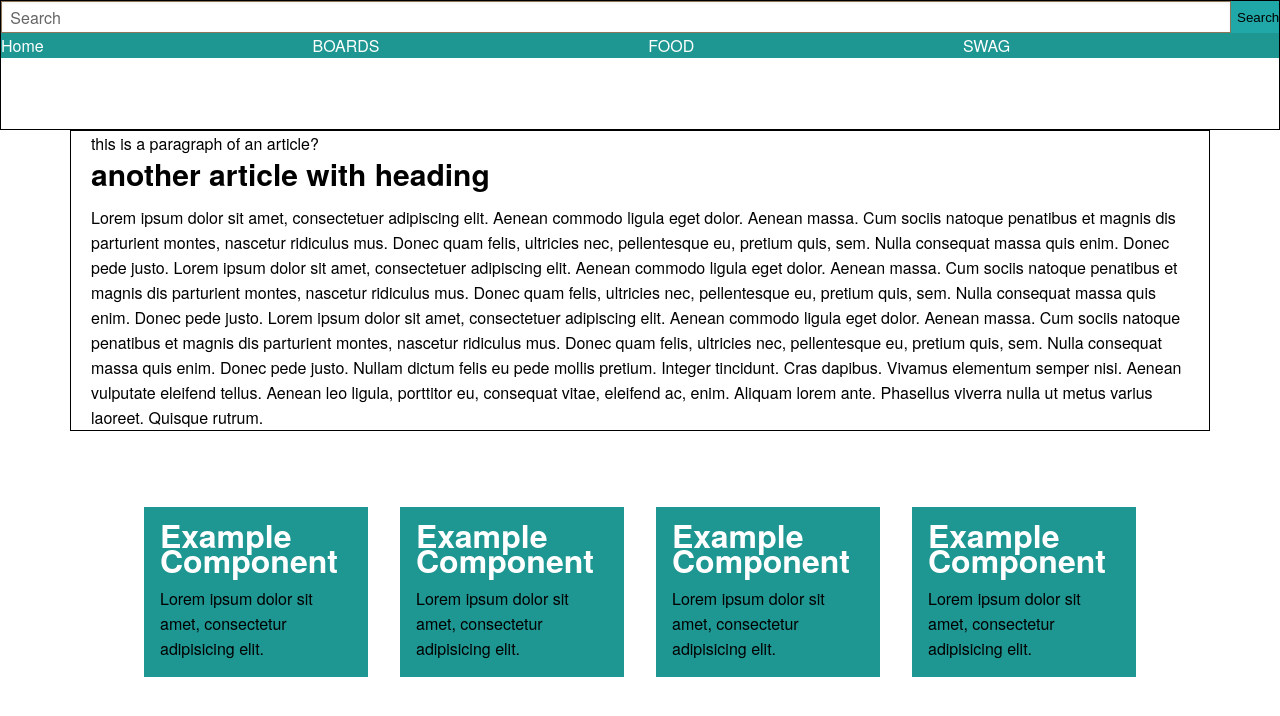
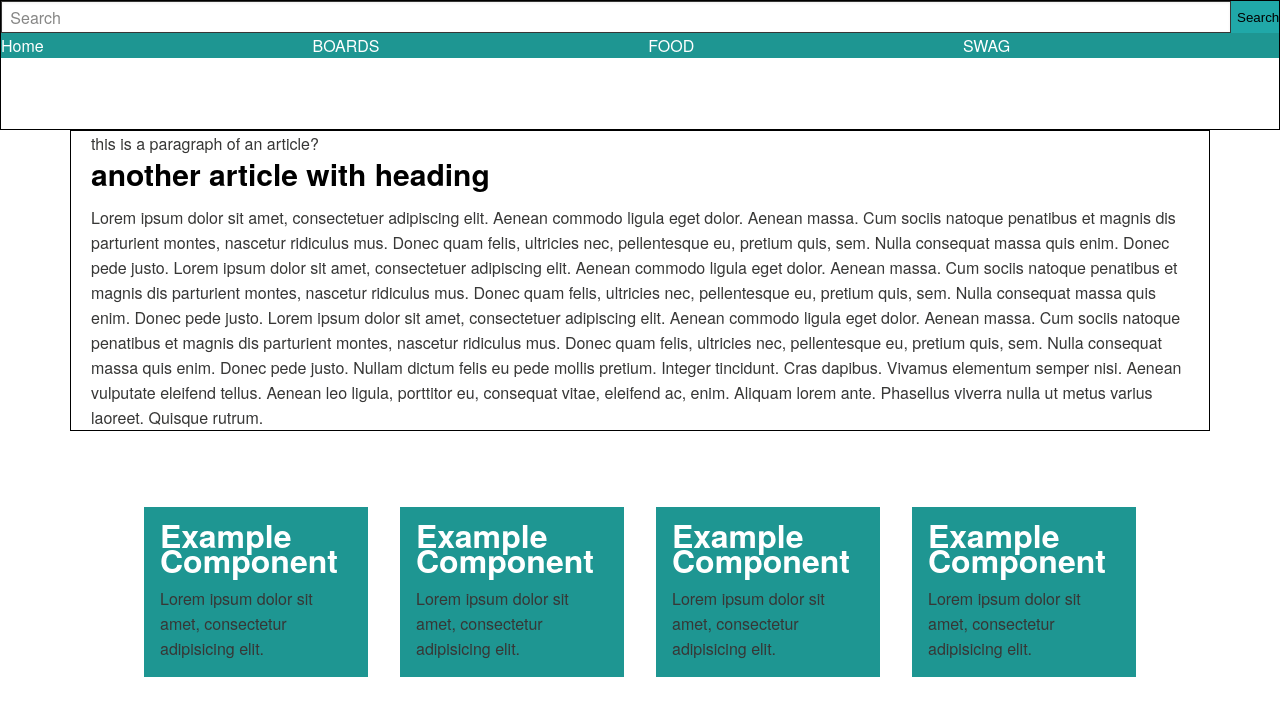
Before and after one commit to baetschjunge/oceantorik, a website: page source/templates/index.html in a window 1280 px wide. Drawn offline with nearby package versions, Linux system fonts and the light colour scheme; files that its build step writes are made by us from their sources; a web font is replaced by a local one.

```diff
--- a/source/sass/1-base/_variables.scss
+++ b/source/sass/1-base/_variables.scss
@@ -24,6 +24,18 @@
 $base-z-index: 0;
 
 // Colors
+$ocean-black: #373736; // mostly font
+$ocean-white: #FFFFFF; // background n font
+$ocean-grey-bright: #FDFDFD; // background
+$ocean-red: #FF1939; // buttons
+$ocean-blue-dark-2: #0B4954; // font
+$ocean-blue-dark: #007F82; //used for gradiant-1
+$ocean-blue-bright: #006273; // used for gradiant-1
+$ocean-blue-bright-2: #006273; // used for gradiant-2
+$ocean-blue-dark-3: #007F82; // used for gradiant-2
+
+// old colors from prototype
+// ----
 $black:#000000;
 $weiß:#ffffff;
 $gold: #8c7659;
@@ -37,14 +49,15 @@
 $turkis: #20a8a8;
 $breadcrumbturkis: #25c2c2;
 $textlinkturkis: #baefee;
+// ----
 
 // Font Colors
-$base-font-color: $black;
-$action-color: $weiß;
+$base-font-color: $ocean-black;
+$action-color: $ocean-white;
 
 // Border
-$base-border-color: $gold;
-$base-border: 1px solid $base-border-color;
+$base-border-color: $ocean-black; // old
+$base-border: 1px solid $ocean-black;
 
 // Background Colors
 $base-background-color: #fff;
```
